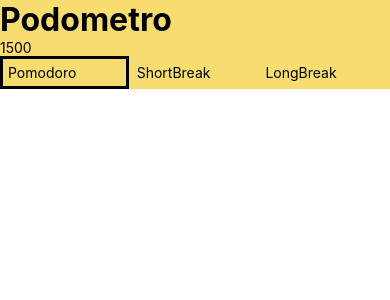
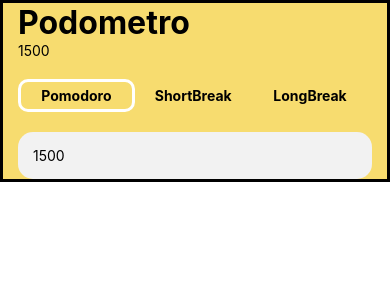
Before and after one commit to Lgouche/Moneda, a React Native app in the folder Podometro/: screen / in a window 390 px wide. Shown: the top 300 px of the page. Built offline with nearby package versions, Linux system fonts and the light colour scheme.

Commit message:
1.5v
Apliamos los componentes y mejoramos el diseño de la app

```diff
--- a/Podometro/App.js
+++ b/Podometro/App.js
@@ -2,6 +2,7 @@ import { StatusBar } from 'expo-status-bar';
 import { StyleSheet,Platform, Text, View, Button, SafeAreaView } from 'react-native';
 import { useState } from 'react';
 import Header from './src/components/Header';
+import Timer from './src/components/Timer';
 
 const colors = ["#F7DC6F","#A2D9CE","#D7BDE2"];
 export default function App() {
@@ -11,13 +12,15 @@ export default function App() {
   return (
     //Este elemento permite en los ios poder poner los objetos son tocar el barra superior
 <SafeAreaView styles={[styles.container]}>
-    <View style={{paddingTop: Platform.OS === "android" && 30, backgroundColor:colors[currentTime]}}>
+    <View style={{paddingHorizontal:15, paddingTop: Platform.OS === "android" && 30, backgroundColor:colors[currentTime], paddingHorizontal:15, borderWidth:3}}>
       <Text style={styles.text}>Podometro</Text>
       <Text>{time}</Text>
       <Header
        currentTime={currentTime}
        setCurrentTime={setCurrentTime}
        setTime={setTime}/>
+       <Timer time={time}/>
+
     </View>
 </SafeAreaView>
   );
@@ -30,5 +33,9 @@ const styles = StyleSheet.create({
   text: {
     fontSize: 32,
     fontWeight:"bold"
+  },
+  fullScream:{
+    flex:1
   }
+
 });
--- a/Podometro/src/components/Header.jsx
+++ b/Podometro/src/components/Header.jsx
@@ -17,7 +17,7 @@ return(
                 style={[styles.itemStyle, currentTime !== index && {borderColor:"transparent"}] }
                 onPress={()=> handlePress(index)}
                 >
-                <Text>{item}</Text>
+                <Text style={{fontWeight:"bold"}}>{item}</Text>
             </TouchableOpacity>
         ))}
 
@@ -27,9 +27,12 @@ return(
 const styles = StyleSheet.create({
     itemStyle: {
         width:"33%",
-
         borderWidth:3,
         padding:5,
+        borderColor:"white",
+        marginVertical:20,
+        borderRadius:10,
+        alignItems:"center"
 
     }
 })
--- /dev/null
+++ b/Podometro/src/components/Timer.jsx
@@ -0,0 +1,18 @@
+import { View,Text,StyleSheet } from "react-native";
+
+export default function Timer({time}){
+    return(
+        <View style= {styles.container}>
+            <Text>{time}</Text>
+        </View>
+    )
+}
+
+const styles = StyleSheet.create({
+    container: {
+        backgroundColor: '#F2F2F2',
+        padding:15,
+        borderRadius:15
+
+    }
+})
```
